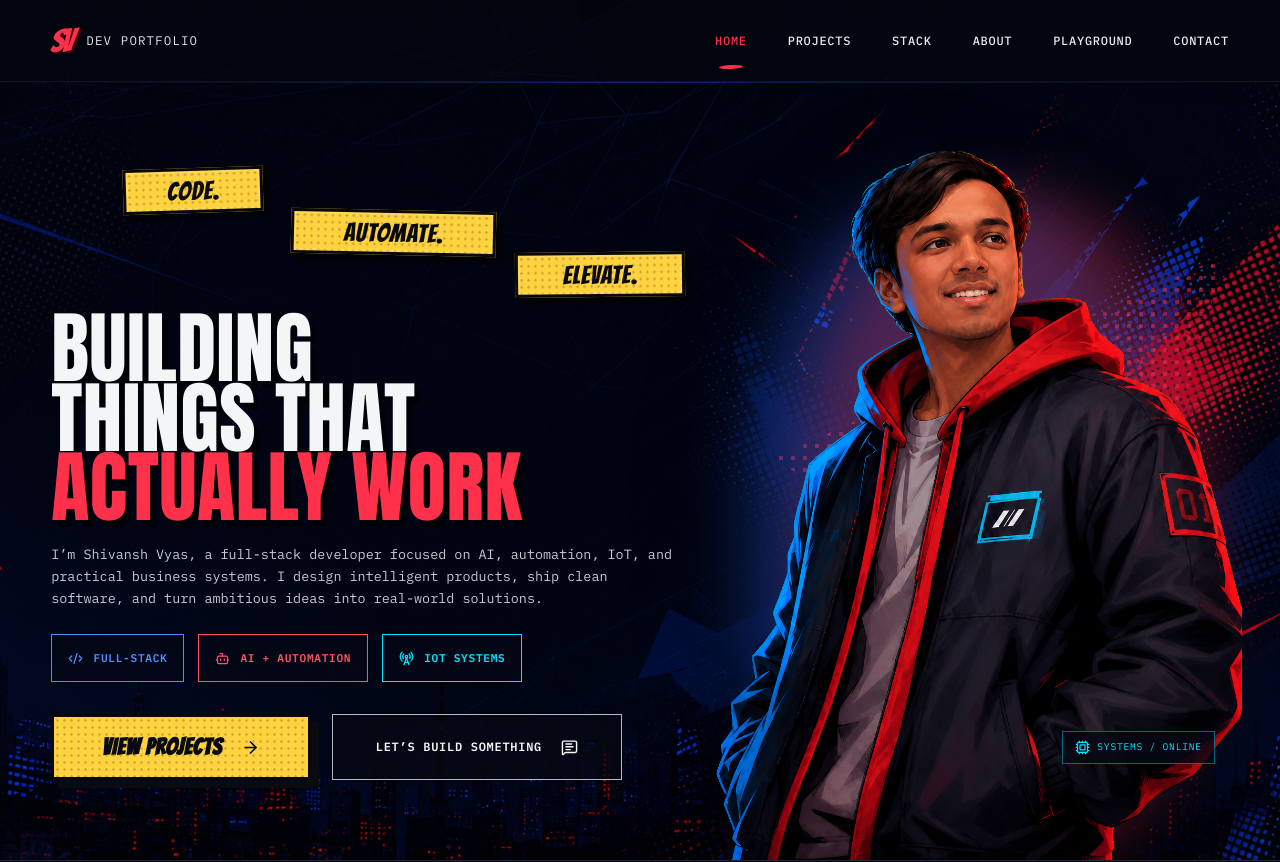
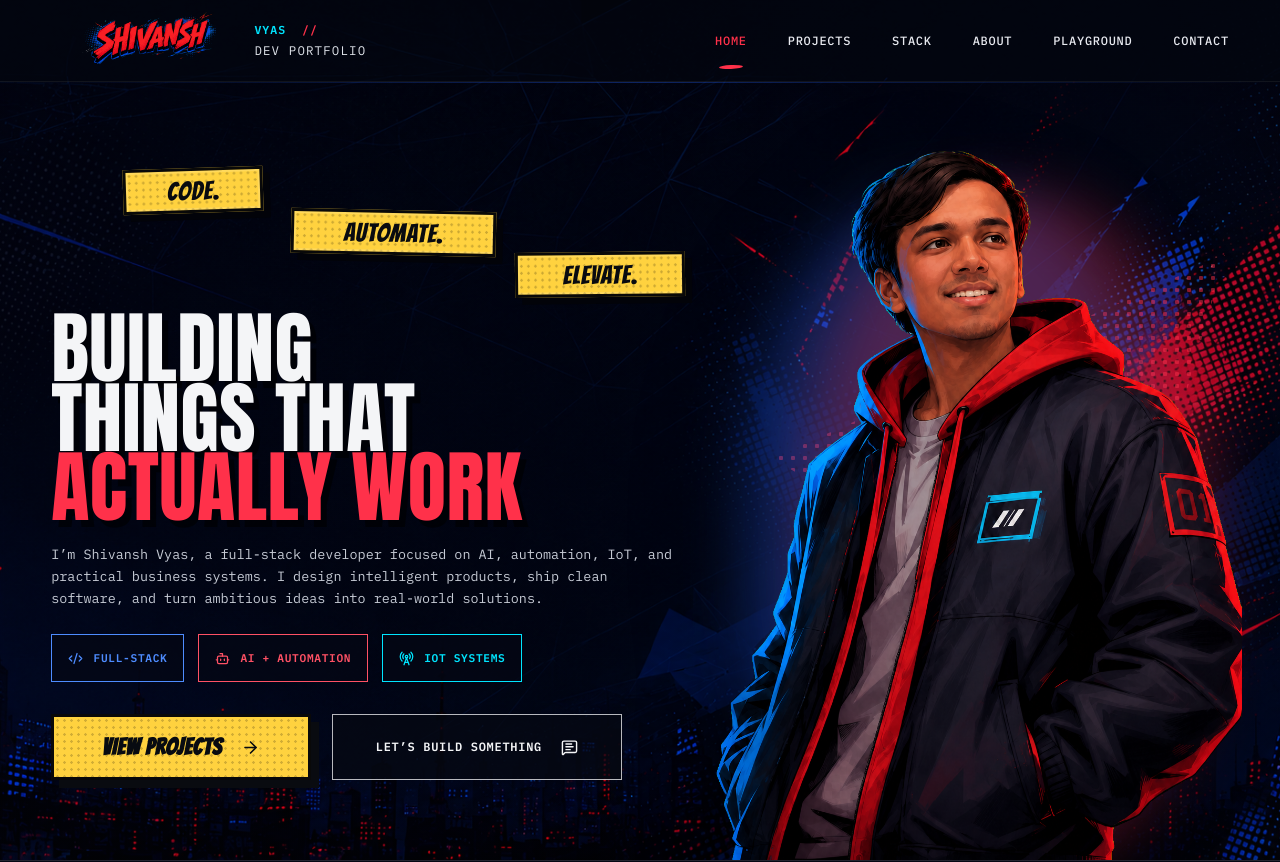
Before and after one commit to Shivansh2207/Shivansh-portfolio, a Next.js app: page / in a window 1280 px wide. Shown: the top 862 px of the page. Built offline with nearby package versions, Linux system fonts and the light colour scheme.

Commit message:
Match reference navbar branding

```diff
--- a/app/globals.css
+++ b/app/globals.css
@@ -119,17 +119,22 @@ svg {
 .brand {
   display: inline-flex;
   align-items: center;
-  gap: 0.9rem;
-}
-
-.brand__mark {
-  color: var(--red);
-  font-family: var(--font-comic), sans-serif;
-  font-size: 2rem;
-  letter-spacing: -0.08em;
-  line-height: 1;
-  text-shadow: 3px 2px 0 #37040d;
-  transform: skewX(-12deg) rotate(-5deg);
+  gap: 0.7rem;
+}
+
+.brand__logo-wrap {
+  display: block;
+  width: clamp(150px, 15vw, 218px);
+  height: 58px;
+  overflow: hidden;
+}
+
+.brand__logo {
+  display: block;
+  width: 100%;
+  height: 100%;
+  object-fit: contain;
+  object-position: center;
 }
 
 .brand__text {
@@ -144,8 +149,15 @@ svg {
 }
 
 .brand__text strong {
-  display: none;
+  display: block;
+  color: var(--cyan);
   font-size: 0.72rem;
+}
+
+.brand__text strong em {
+  margin-left: 0.5rem;
+  color: var(--red);
+  font-style: normal;
 }
 
 .brand__text small {
@@ -468,23 +480,6 @@ svg {
   clip-path: polygon(2% 48%, 100% 4%, 75% 92%);
 }
 
-.hero__character-tag {
-  position: absolute;
-  z-index: 4;
-  right: 5%;
-  bottom: 7rem;
-  display: inline-flex;
-  align-items: center;
-  gap: 0.45rem;
-  padding: 0.5rem 0.75rem;
-  border: 1px solid rgba(0, 229, 255, 0.45);
-  background: rgba(5, 8, 20, 0.82);
-  color: var(--cyan);
-  font-family: var(--font-mono), monospace;
-  font-size: 0.6rem;
-  letter-spacing: 0.08em;
-}
-
 .hero-background {
   position: absolute;
   z-index: 0;
@@ -1787,11 +1782,6 @@ svg {
     margin: -1rem auto 0;
   }
 
-  .hero__character-tag {
-    right: 8%;
-    bottom: 4rem;
-  }
-
   .hero-background__web {
     opacity: 0.2;
   }
@@ -1928,10 +1918,6 @@ svg {
     margin-left: -2%;
   }
 
-  .hero__character-tag {
-    display: none;
-  }
-
   .hero-background__dots--blue,
   .hero-background__shard--three,
   .hero-background__streak--two {
--- a/components/home/Hero.tsx
+++ b/components/home/Hero.tsx
@@ -6,7 +6,6 @@ import {
   ArrowRight,
   Bot,
   Code2,
-  Cpu,
   MessageSquareText,
   RadioTower,
 } from "lucide-react";
@@ -162,10 +161,6 @@ export function Hero() {
               fetchPriority="high"
             />
           </div>
-          <div className="hero__character-tag" aria-hidden="true">
-            <Cpu size={15} />
-            SYSTEMS / ONLINE
-          </div>
         </motion.div>
       </PageContainer>
     </section>
--- a/components/layout/Navbar.tsx
+++ b/components/layout/Navbar.tsx
@@ -44,11 +44,20 @@ export function Navbar() {
           aria-label="Shivansh Vyas — home"
           onClick={() => setIsOpen(false)}
         >
-          <span className="brand__mark" aria-hidden="true">
-            SV
+          <span className="brand__logo-wrap" aria-hidden="true">
+            {/* Static local asset avoids the unsupported Worker image optimizer. */}
+            {/* eslint-disable-next-line @next/next/no-img-element */}
+            <img
+              className="brand__logo"
+              src="/images/brand/shivansh-logo.png"
+              alt=""
+              width={1928}
+              height={816}
+              decoding="async"
+            />
           </span>
           <span className="brand__text">
-            <strong>SHIVANSH VYAS</strong>
+            <strong>VYAS <em>{"//"}</em></strong>
             <small>DEV PORTFOLIO</small>
           </span>
         </Link>
```
Also changed, not shown: public/images/brand/shivansh-logo.png (added).
